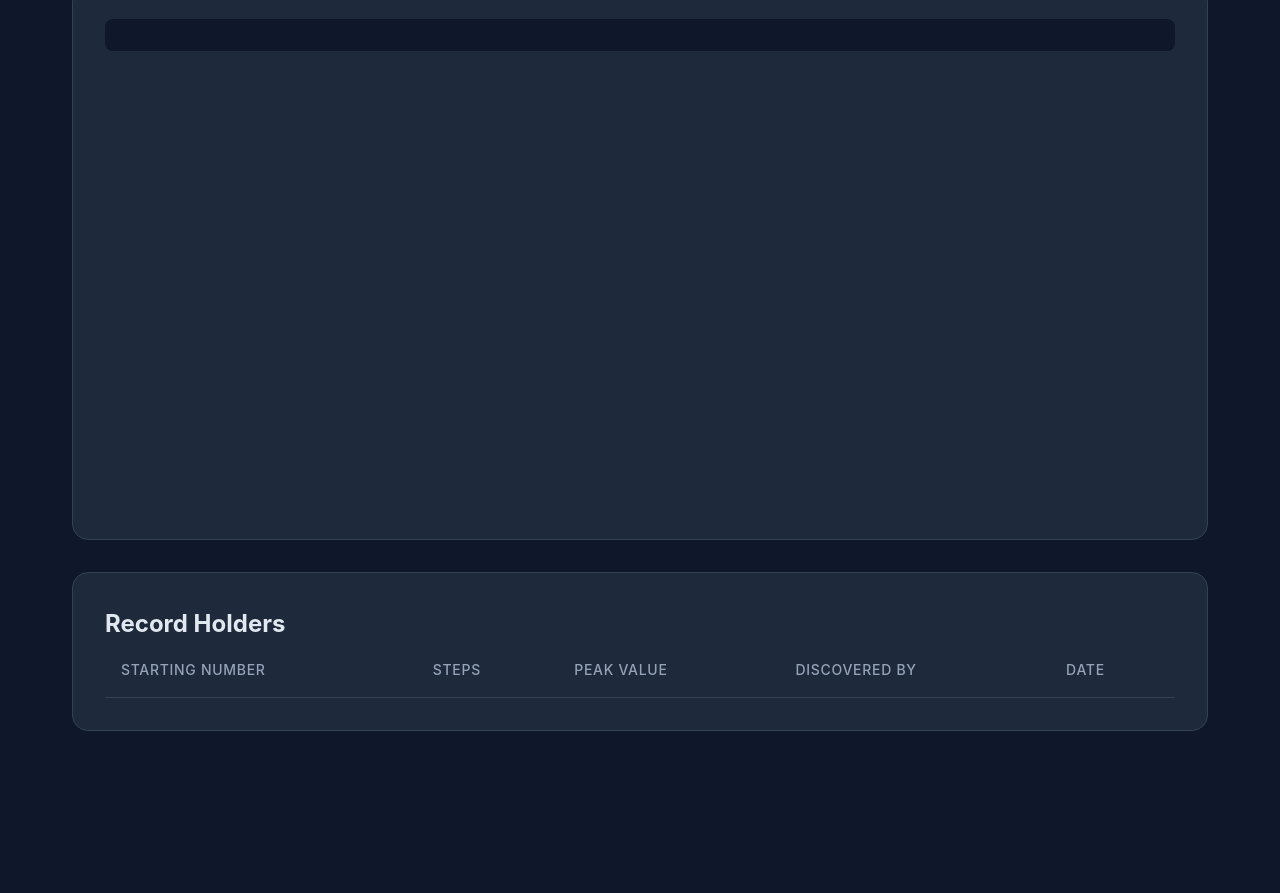
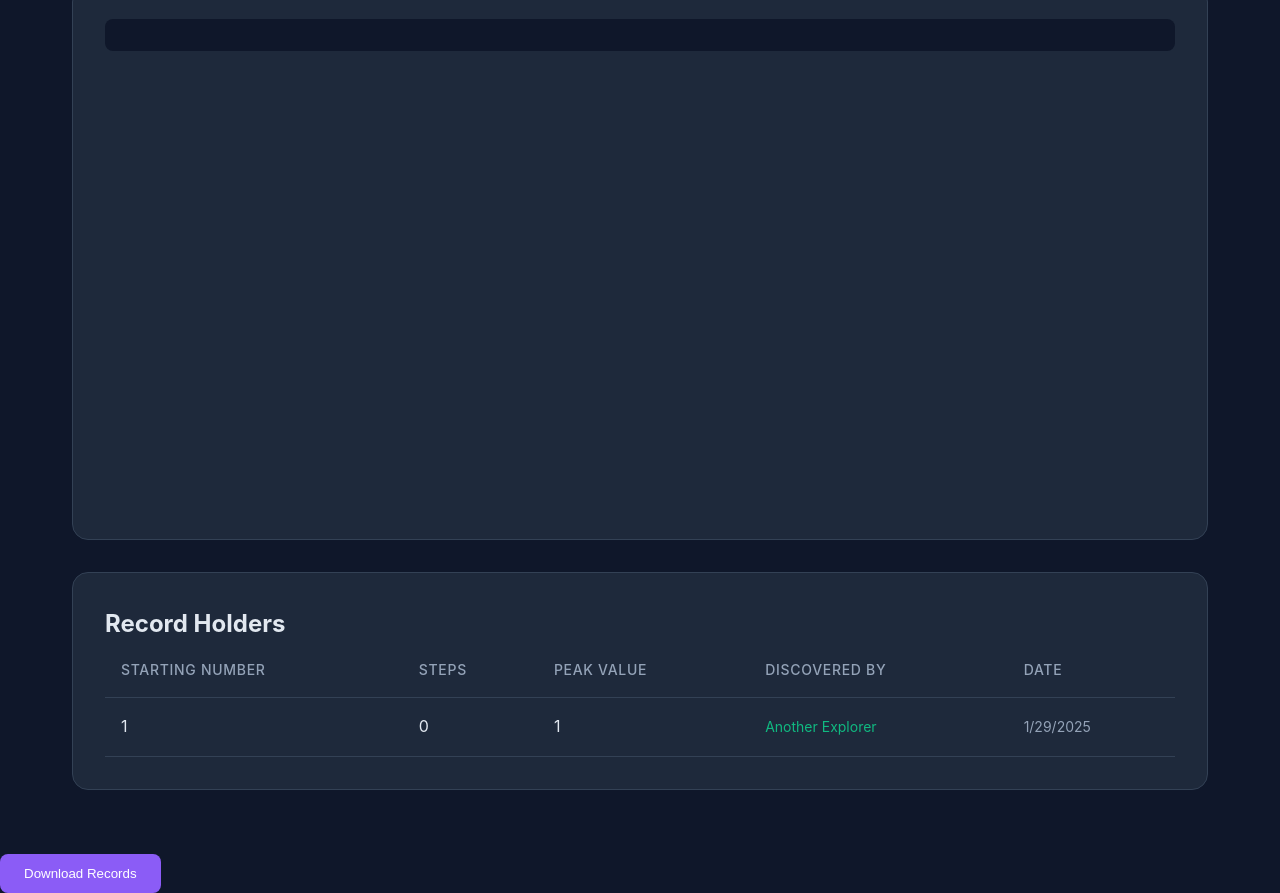
Before and after one commit to Mohdjey123/collatz-quest, a plain HTML site: page index.html in a window 1280 px wide. Shown: the part 573-1466 px from the top of the page. Before the commit the page ends 1368 px from the top, so only its background shows below. Drawn offline with nearby package versions, Linux system fonts and the light colour scheme.

```diff
--- a/app.js
+++ b/app.js
@@ -271,6 +271,7 @@ function toggleAutoCalc() {
       autoCalcInterval = setInterval(() => {
          calculateCollatz(currentNumber);
          currentNumber++;
+         localStorage.setItem(STORAGE_KEYS.LAST_NUMBER, currentNumber.toString());
       }, 2000);
    } else {
       statusIndicator.style.display = 'none';
@@ -279,10 +280,16 @@ function toggleAutoCalc() {
 }
 
 // Event listeners
+document.addEventListener('DOMContentLoaded', () => {
+   loadInitialData().then(() => {
+      toggleAutoCalc();
+   });
+
+   // Add download button event listener
+   document.getElementById('downloadData').addEventListener('click', downloadRecordsAsJson);
+});
+
 document.getElementById('autoCalc').addEventListener('change', toggleAutoCalc);
 document.getElementById('number').addEventListener('keypress', (e) => {
    if (e.key === 'Enter') calculateCollatz();
 });
-
-// Start auto-calculation on load
-toggleAutoCalc();
--- a/index.html
+++ b/index.html
@@ -1,5 +1,6 @@
 <!DOCTYPE html>
 <html lang="en">
+
 <head>
    <meta charset="UTF-8">
    <meta name="viewport" content="width=device-width, initial-scale=1.0">
@@ -7,6 +8,7 @@
    <script src="https://cdnjs.cloudflare.com/ajax/libs/Chart.js/3.7.0/chart.min.js"></script>
    <link rel="stylesheet" href="style.css">
 </head>
+
 <body>
    <div class="container">
       <header>
@@ -67,8 +69,10 @@
       </div>
    </div>
 
+   <button id="downloadData" class="download-button">Download Records</button>
    <div id="toast" class="toast">Link copied to clipboard!</div>
 
    <script src="app.js"></script>
 </body>
+
 </html>
--- a/style.css
+++ b/style.css
@@ -337,3 +337,11 @@ input[type="checkbox"]:checked::before {
 ::-webkit-scrollbar-thumb:hover {
    background: var(--text-secondary);
 }
+
+.download-button {
+   background: #8b5cf6;
+}
+
+.download-button:hover {
+   background: #7c3aed;
+}
```
Also changed, not shown: 1 other file. Lines whose indentation alone changed are shown as unchanged.
